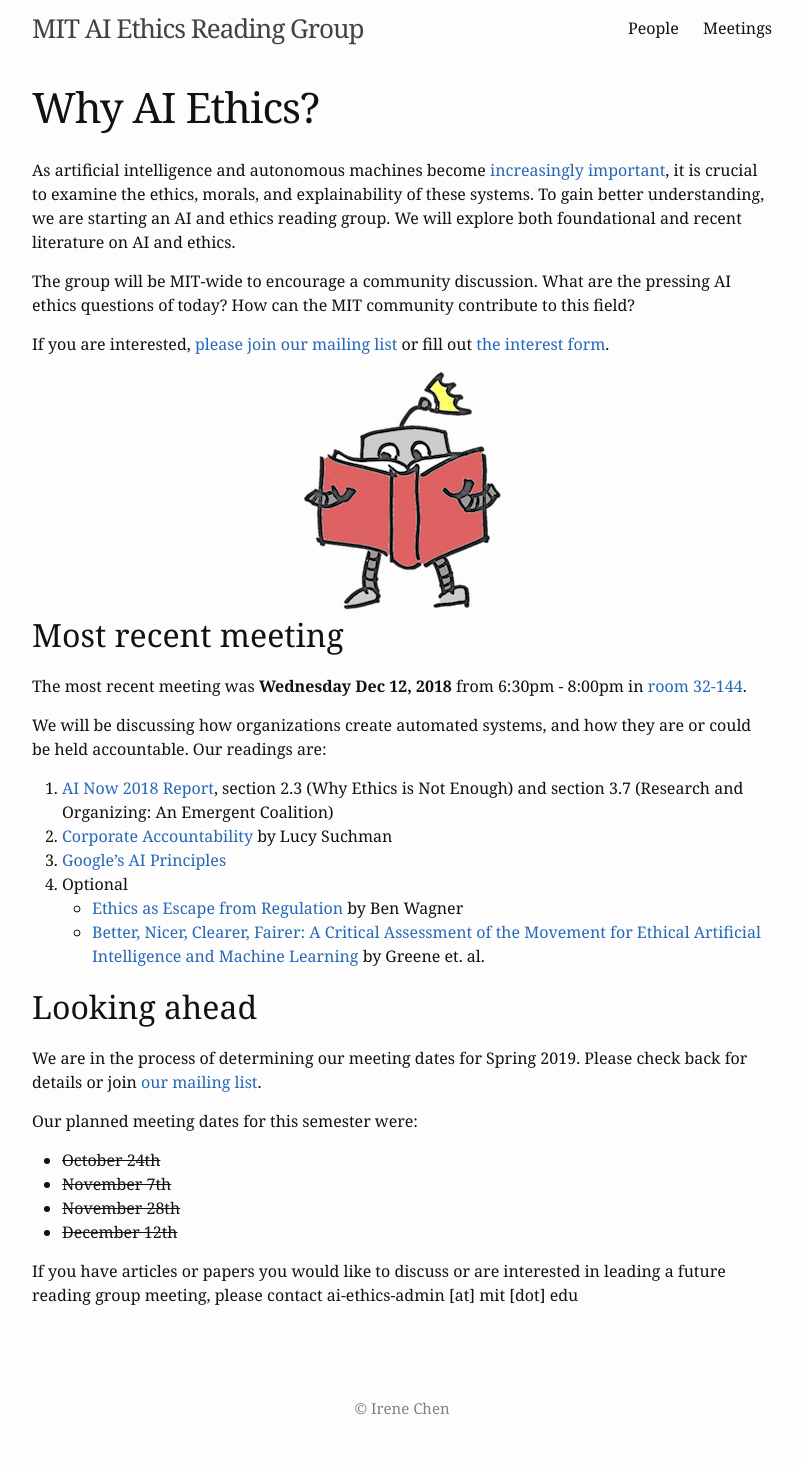
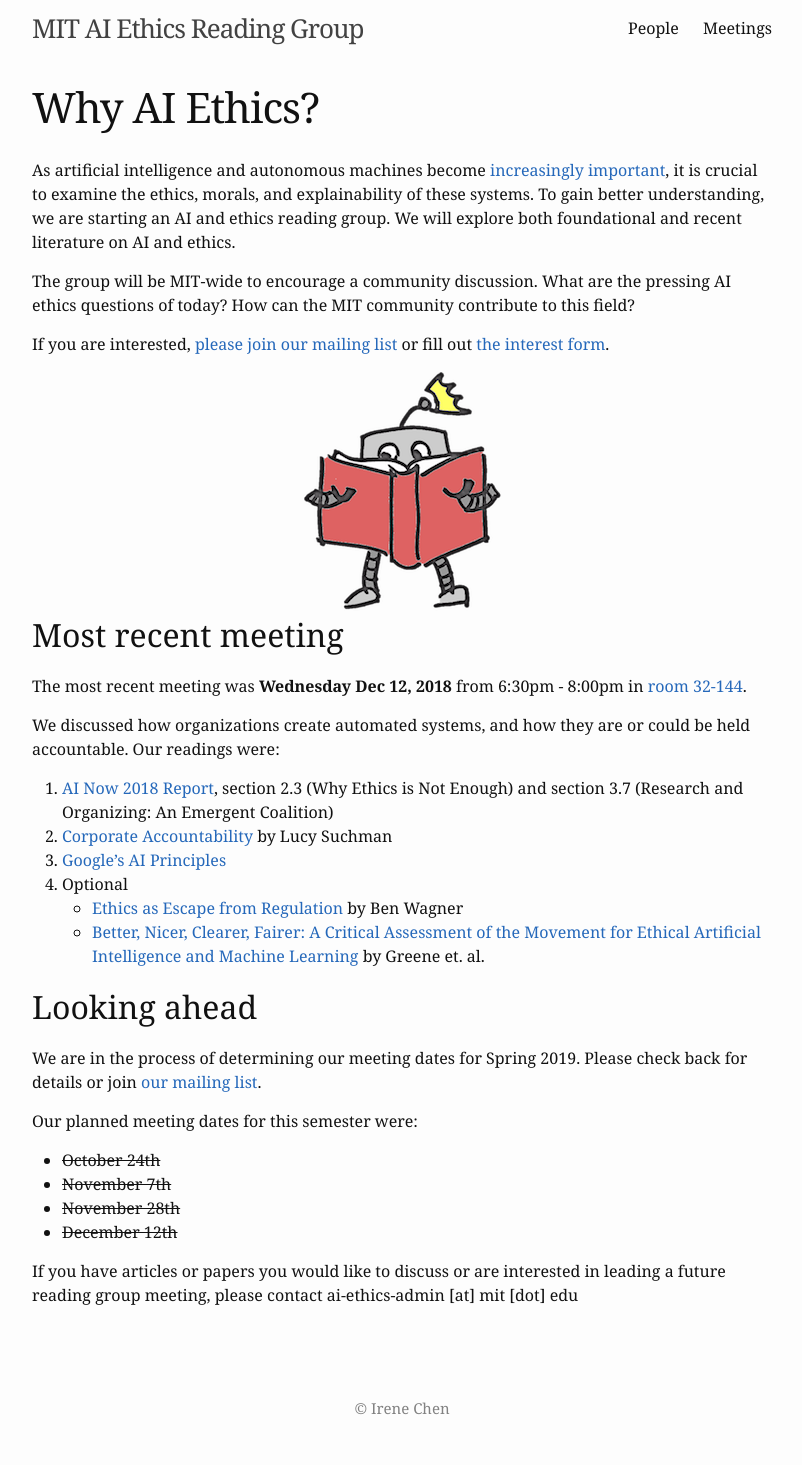
Before and after one commit to mitaiethics/mitaiethics.github.io, a Jekyll site: the page built from info.md, in a window 1280 px wide. Shown: the whole page, without its empty margins (238-1040 px from the left). Built offline with Jekyll 4.4.1, drawn with Linux system fonts in a browser that asks for light colours.

Commit message:
Change tense of verbs

```diff
--- a/info.md
+++ b/info.md
@@ -20,7 +20,7 @@ If you are interested, [please join our mailing list](https://groups.mit.edu/web
 
 The most recent meeting was **Wednesday Dec 12, 2018** from 6:30pm - 8:00pm in [room 32-144](https://whereis.mit.edu/?go=32).
 
-We will be discussing how organizations create automated systems, and how they are or could be held accountable. Our readings are:
+We discussed how organizations create automated systems, and how they are or could be held accountable. Our readings were:
  1.  [AI Now 2018 Report](https://ainowinstitute.org/AI_Now_2018_Report.pdf), section 2.3 (Why Ethics is Not Enough) and section 3.7 (Research and Organizing: An Emergent Coalition)
  2. [Corporate Accountability](https://robotfutures.wordpress.com/2018/06/10/corporate-accountability/) by Lucy Suchman
  3. [Google’s AI Principles](https://www.blog.google/technology/ai/ai-principles/)
```
